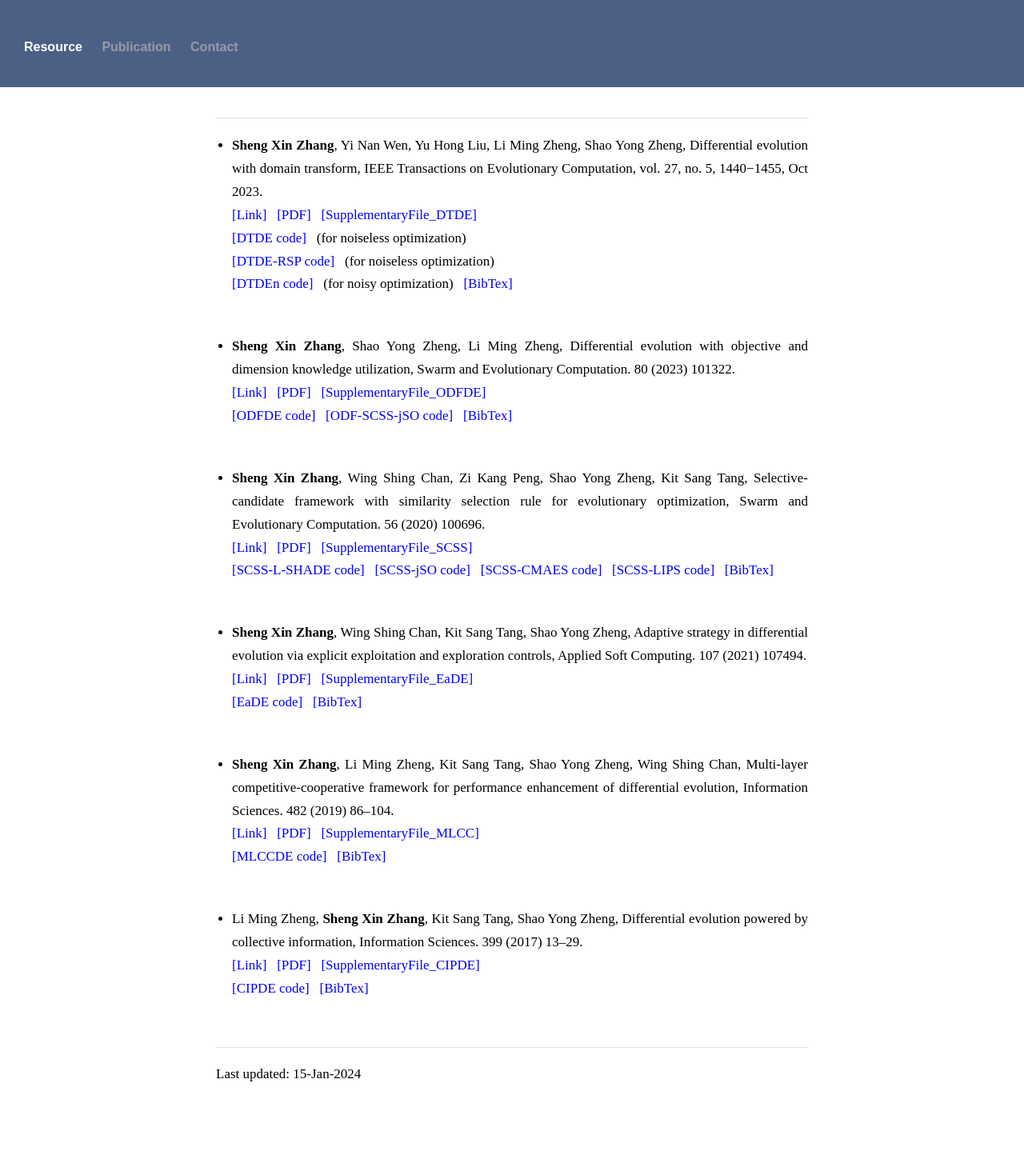
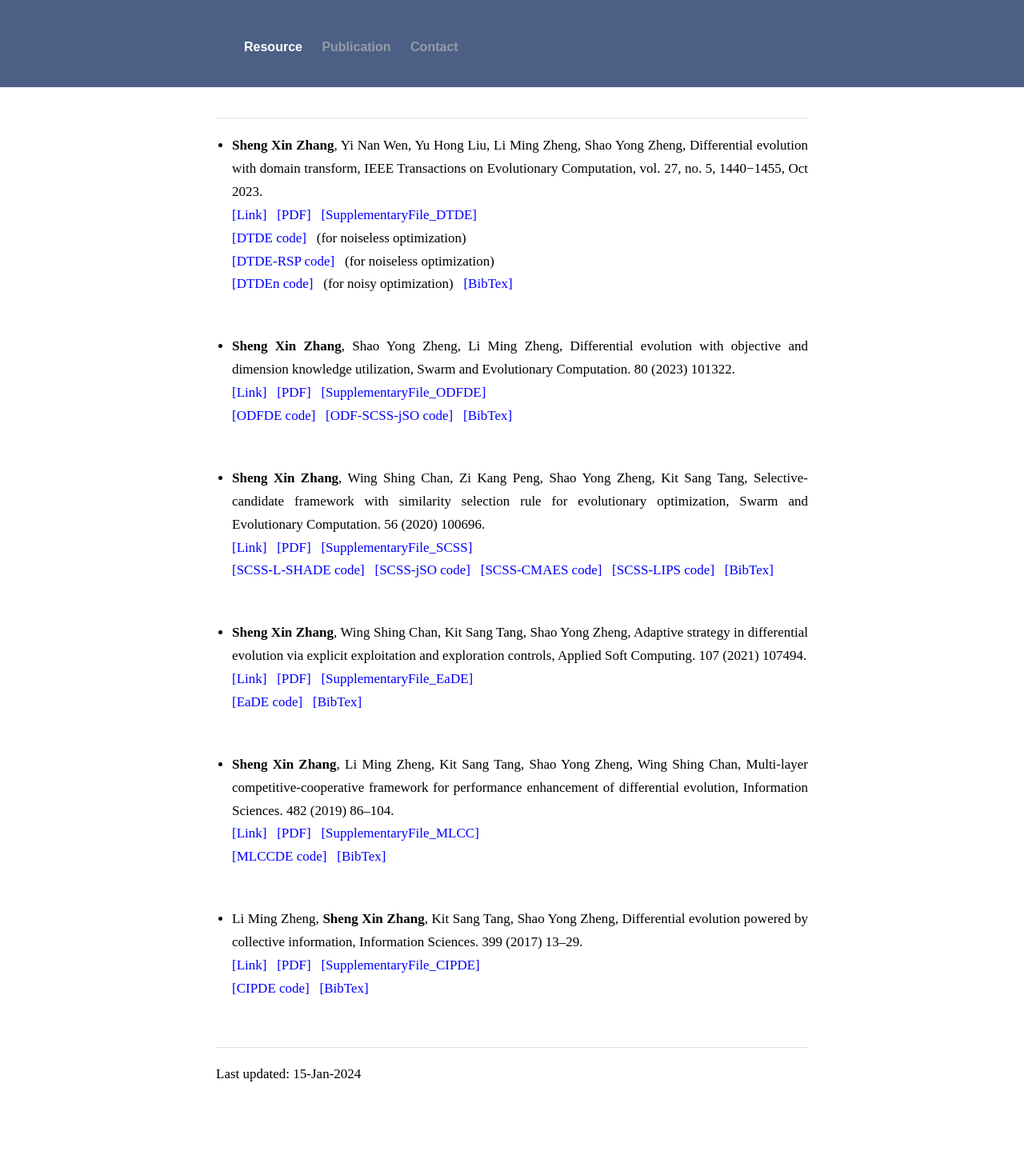
Before and after one commit to zsxhomepage/zsxhomepage.github.io, a Jekyll site: the page built from index.html, in a window 1280 px wide. Shown: the whole page at 80% size. Built offline with Jekyll 4.4.1, drawn with Linux system fonts in a browser that asks for light colours.

Commit message:
Update _layout.scss

```diff
--- a/_sass/_layout.scss
+++ b/_sass/_layout.scss
@@ -12,7 +12,7 @@ html,body {
 
 .header-container {
     max-width: 700px;
-    margin: 0px ; /**auto*/
+    margin: 0px auto; /***/
 }
 
 .nav {
```
